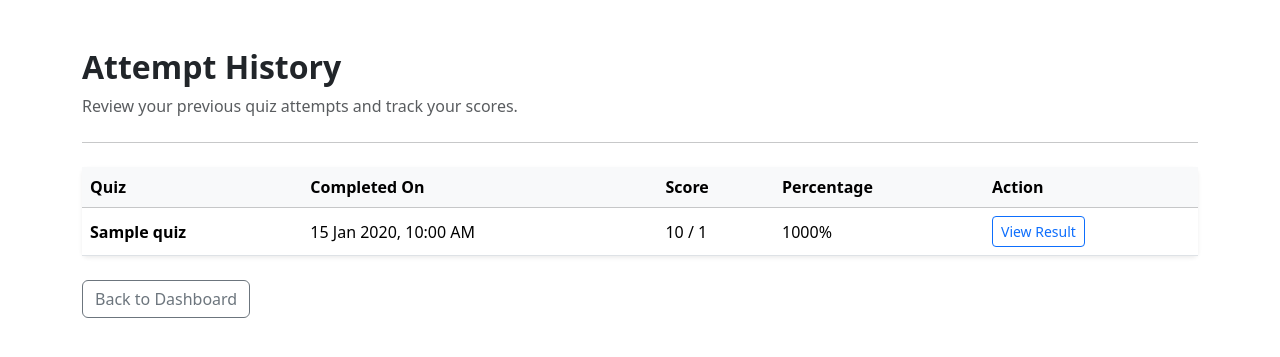
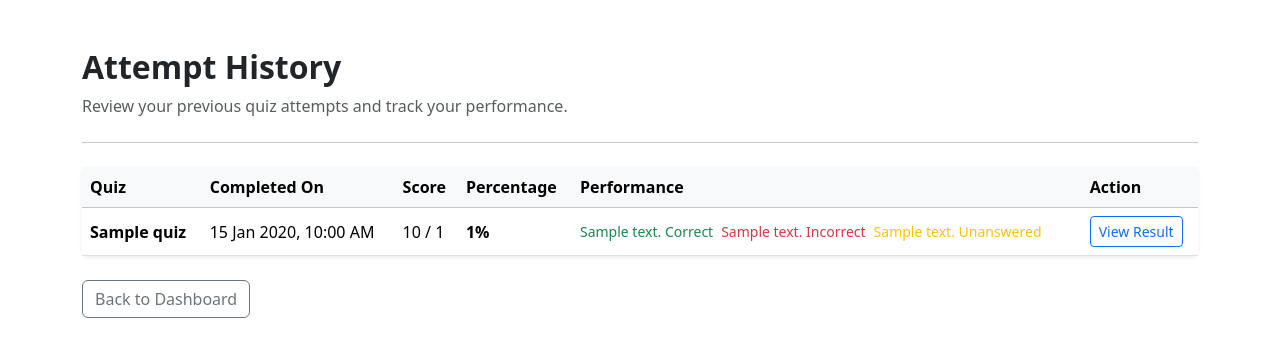
Before and after one commit to IronMonger13/QuizForge, a Django app: template quizzes/templates/quizzes/attempt_history.html in a window 1280 px wide. Shown: the part 56-413 px from the top of the page. Run offline with Django 5.2, Linux system fonts and the light colour scheme; the template is opened without the code that fills it: most values are stand-ins (such as "Sample title", 1, 10 or a date in 2020).

Commit message:
Improve quiz attempt history

```diff
--- a/quizzes/templates/quizzes/attempt_history.html
+++ b/quizzes/templates/quizzes/attempt_history.html
@@ -7,10 +7,9 @@
         <!-- Page heading -->
         <div class="mb-4">
             <h2 class="fw-bold">Attempt History</h2>
-            <p class="text-muted">Review your previous quiz attempts and track your scores.</p>
+            <p class="text-muted">Review your previous quiz attempts and track your performance.</p>
         </div>
         <hr class="my-4">
-        <!-- Attempt history table -->
         {% if attempts %}
             <div class="card border-0 shadow-sm">
                 <div class="table-responsive">
@@ -21,6 +20,7 @@
                                 <th>Completed On</th>
                                 <th>Score</th>
                                 <th>Percentage</th>
+                                <th>Performance</th>
                                 <th>Action</th>
                             </tr>
                         </thead>
@@ -30,12 +30,15 @@
                                     <td class="fw-semibold">{{ attempt.quiz.title }}</td>
                                     <td>{{ attempt.completed_at|date:"d M Y, h:i A" }}</td>
                                     <td>{{ attempt.score }} / {{ attempt.total_marks }}</td>
+                                    <td class="fw-semibold">{{ attempt.percentage }}%</td>
                                     <td>
-                                        {% if attempt.total_marks > 0 %}
-                                            {% widthratio attempt.score attempt.total_marks 100 %}%
-                                        {% else %}
-                                            N/A
-                                        {% endif %}
+                                        <div class="d-flex flex-wrap gap-2 small">
+                                            <span class="text-success">{{ attempt.correct_answers }} Correct</span>
+                                            <span class="text-danger">{{ attempt.incorrect_answers }} Incorrect</span>
+                                            <span class="text-warning">
+                                                {{ attempt.unanswered_questions }} Unanswered
+                                            </span>
+                                        </div>
                                     </td>
                                     <td>
                                         <a href="{% url 'quizzes:attempt_result' attempt.id %}"
```
Also changed, not shown: quizzes/views.py (+37 -3 lines).
